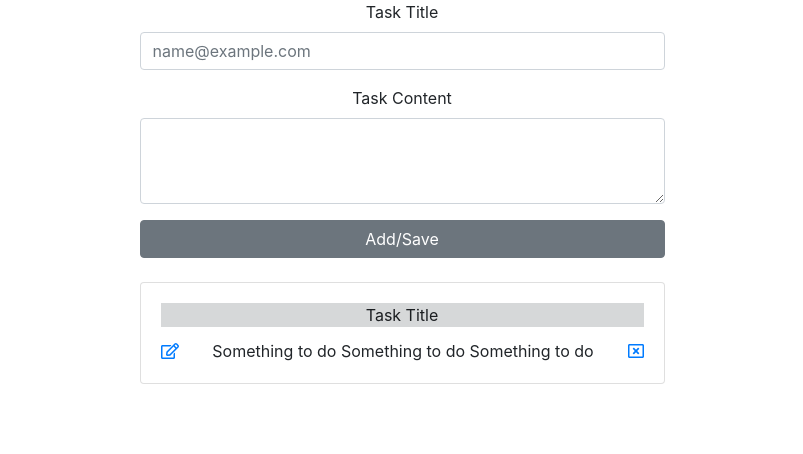
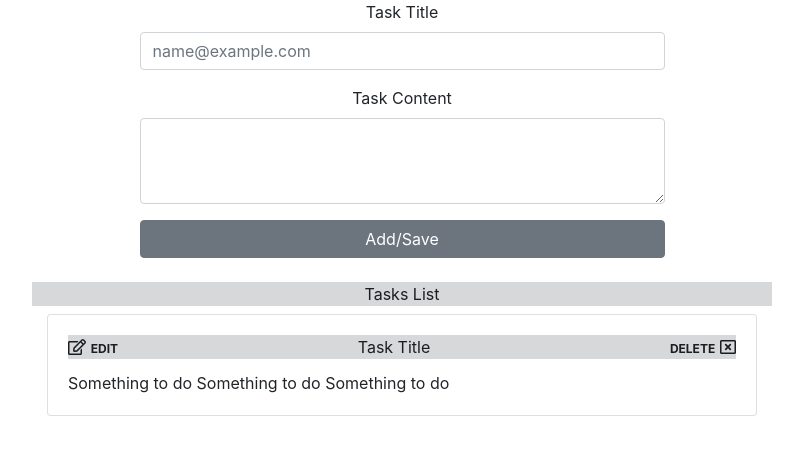
Before and after one commit to arashshoar/simple-todo-app, a React (Create React App) app: page / in a window 1280 px wide. Shown: the top 454 px of the page, without its empty margins (238-1041 px from the left). Built offline with nearby package versions, Linux system fonts and the light colour scheme; the HTML template or start-up script is replaced by a standard one.

Commit message:
Components are ready going for data and state

```diff
--- a/src/components/TodoList.js
+++ b/src/components/TodoList.js
@@ -6,17 +6,23 @@ const TodoList = ({ todoData = [{title: 'Task Title', todo: 'Something to do Som
 
   return (
     <div className="container">
+      <div className="row justify-content-center">
+        <div className="alert-dark col-8 mb-2">Tasks List</div>
+      </div>
+
       {
         todoData.map(task => (
           <div className="row justify-content-center">
-            <div className='col-6'>
+            <div className='col-8'>
               <div className="card">
                 <div className="card-body">
-                  <div className="card-title alert-dark">{task.title}</div>
+                  <div className="card-title d-flex justify-content-between alert-dark">
+                    <div href="#"><FontAwesomeIcon icon={faEdit}/><span className="badge text-uppercase bg-outline">Edit</span></div>
+                    {task.title}
+                    <div href="#"><span className="badge text-uppercase bg-outline">Delete</span><FontAwesomeIcon icon={faWindowClose}/></div>
+                  </div>
                   <div className="d-flex justify-content-between">
-                    <a href="#"><FontAwesomeIcon icon={faEdit}/></a>
                     <div>{task.todo}</div>
-                    <a href="#"><FontAwesomeIcon icon={faWindowClose}/></a>
                   </div>
                 </div>
               </div>
```
